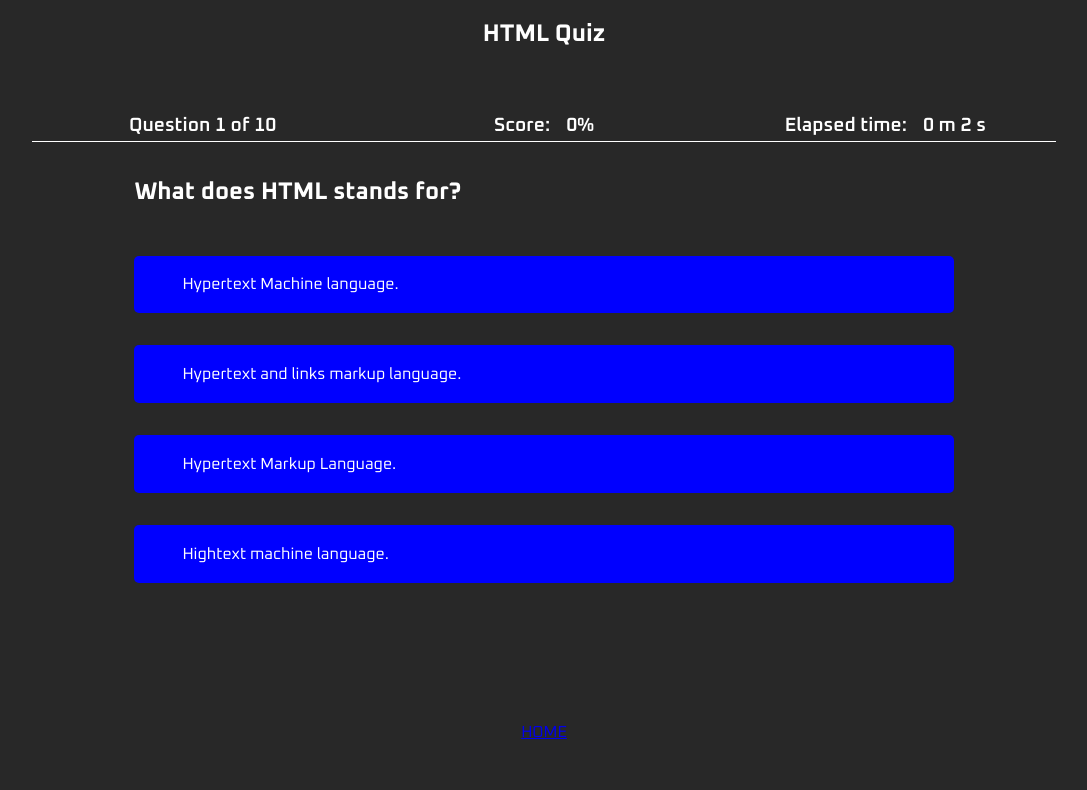
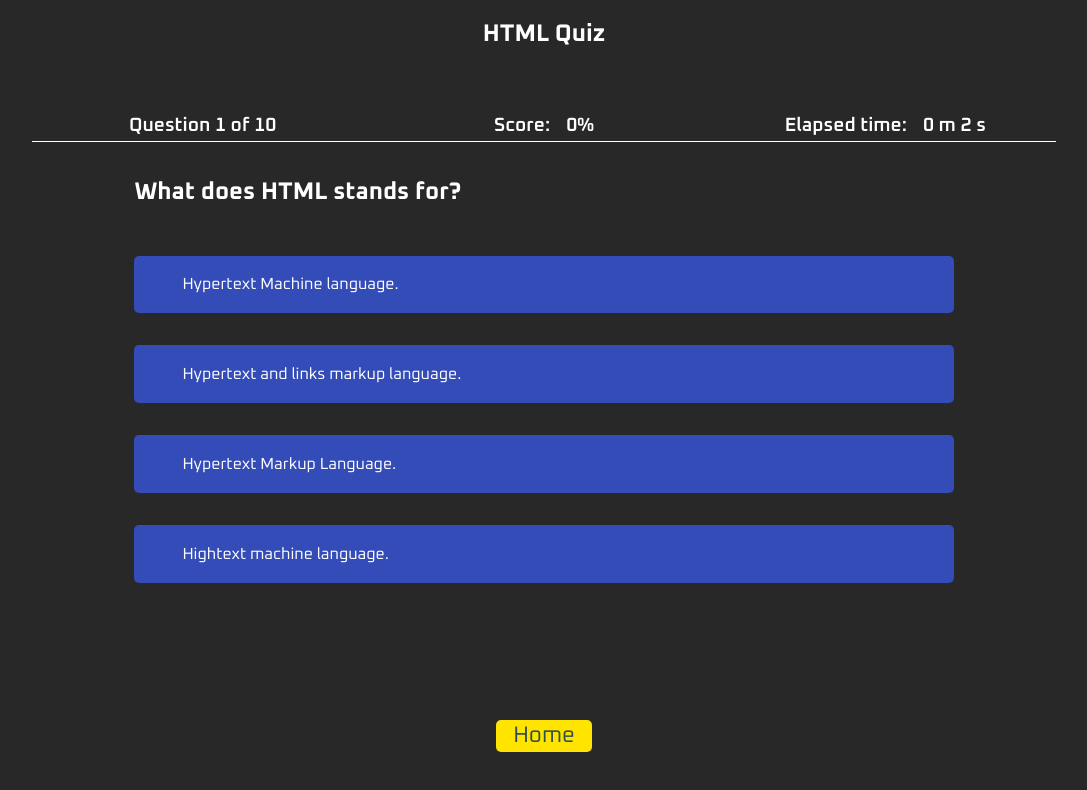
Before and after one commit to alexmiroiu/Proiecte, a React (Create React App) app in the folder quiz-app/: page / in a window 1280 px wide. Both pictures are taken after a click on the button "HTML". Shown: the top 790 px of the page, without its empty margins (96-1183 px from the left). Built offline with nearby package versions, Linux system fonts and the light colour scheme.

Commit message:
finished styling

```diff
--- a/quiz-app/package.json
+++ b/quiz-app/package.json
@@ -1,5 +1,6 @@
 {
   "name": "quiz-app",
+  "homepage": "/",
   "version": "0.1.0",
   "private": true,
   "dependencies": {
--- a/quiz-app/src/components/QuizAnswer.module.css
+++ b/quiz-app/src/components/QuizAnswer.module.css
@@ -2,7 +2,7 @@
     width: 80%;
     align-self: center;
     padding-left: 3rem;
-    background-color: blue;
+    background-color: #344CB7;
     height: 35%;
     border-radius: 5px;
     display: flex;
--- a/quiz-app/src/pages/Quiz.js
+++ b/quiz-app/src/pages/Quiz.js
@@ -72,10 +72,10 @@ const Quiz = (props) => {
             <div className={styles.resultsWrapper}>
                 <h1>Your results</h1>
                 <p>You were {currentScore}% correct.</p>
-                <p>You got {correctAnswers} answers right </p>
+                <p>You got {correctAnswers} answers right.</p>
                 <p>You completed the test in {elapsedMinutes} minutes and {elapsedSeconds} seconds.</p>
             </div>}
-            <Link to='/' onClick={() => {dispatch(infoActions.reset()); dispatch(quizActions.reset()); props.resetTimer()}}> HOME </Link>
+            <Link className={styles.homeBtn} to='/' onClick={() => {dispatch(infoActions.reset()); dispatch(quizActions.reset()); props.resetTimer()}}>Home</Link>
 
     </Fragment>
 }
--- a/quiz-app/src/pages/Quiz.module.css
+++ b/quiz-app/src/pages/Quiz.module.css
@@ -61,3 +61,21 @@
     justify-content: space-around;
     align-items: center;
 }
+
+.resultsWrapper p {
+    font-size: 1.5rem;
+    padding-bottom: .5rem;
+    border-bottom: 1px solid white;
+}
+
+.homeBtn {
+    text-decoration: none;
+    font-size: 1.4rem;
+    width: 6rem;
+    height: 2rem;
+    line-height: 2rem;
+    text-align: center;
+    background-color: #FFE400;
+    color: darkslategray;
+    border-radius: 5px;
+}
--- a/quiz-app/src/pages/Welcome.js
+++ b/quiz-app/src/pages/Welcome.js
@@ -50,7 +50,6 @@ const Welcome = () => {
                 <div className={styles.card}>
                     <img src={reactImage} alt="react logo" />
                     <button onClick={ setToReactHandler }>React</button>
-
                 </div>
             </div>
         </Fragment>
--- a/quiz-app/src/pages/Welcome.module.css
+++ b/quiz-app/src/pages/Welcome.module.css
@@ -1,9 +1,5 @@
 .mainTitle {
 margin-top: 10%;
-}
-
-.secondaryTitle {
-
 }
 
 .buttonWrapper {
@@ -12,6 +8,14 @@ margin-top: 10%;
     justify-content: space-around;
     align-items: center;
 
+}
+
+.buttonWrapper button {
+    width: 6rem;
+    height: 2rem;
+    border: none;
+    background-color: #FFE400;
+    color: darkslategray;
 }
 
 .card {
```
Also changed, not shown: 1 other file (tests, documents, lock files or other folders).
